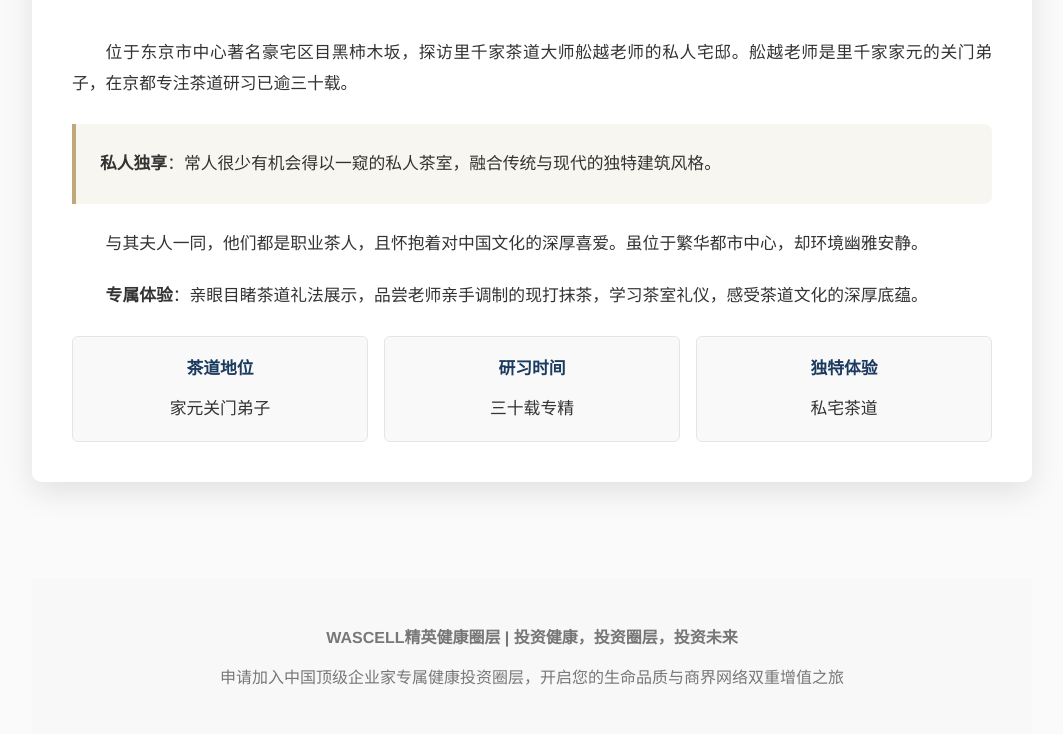
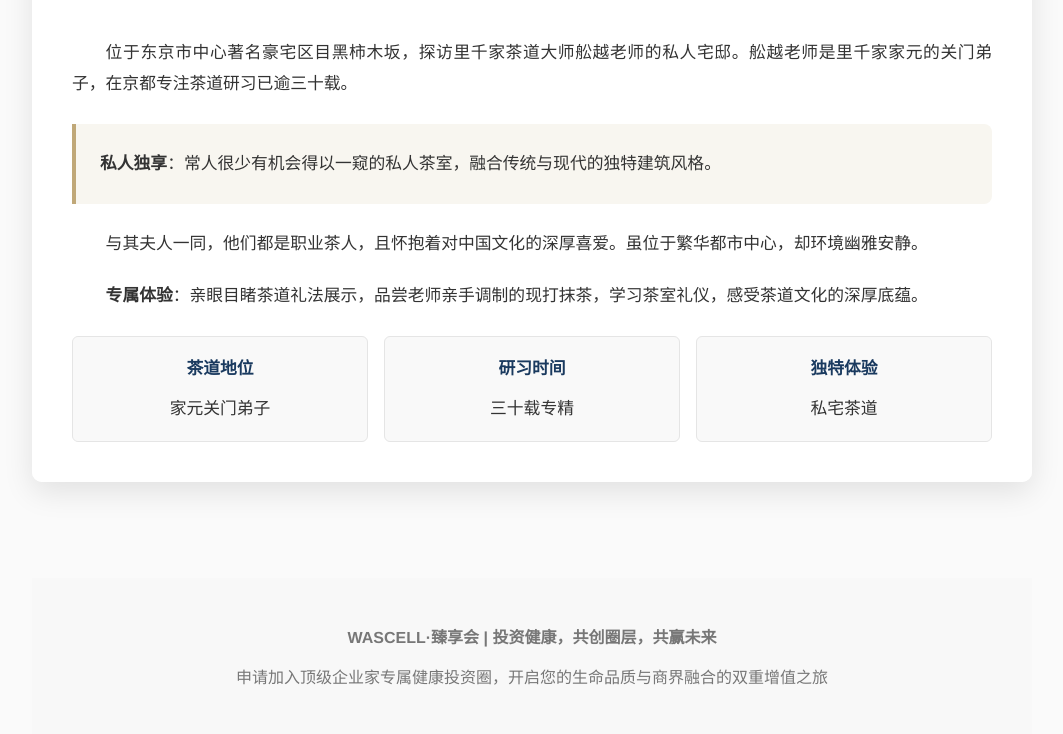
Before and after one commit to ronalzhang/wascell, a website: page index.html in a window 1280 px wide. Shown: the part 6290-7024 px from the top of the page, without its empty margins (108-1171 px from the left). Drawn offline with Linux system fonts and the light colour scheme.

Commit message:
更新: 2025-07-15 04:40:02

```diff
--- a/index.html
+++ b/index.html
@@ -670,8 +670,8 @@
     </div>
 
     <div class="footer">
-        <p><strong>WASCELL精英健康圈层 | 投资健康，投资圈层，投资未来</strong></p>
-        <p>申请加入中国顶级企业家专属健康投资圈层，开启您的生命品质与商界网络双重增值之旅</p>
+        <p><strong>WASCELL·臻享会 | 投资健康，共创圈层，共赢未来</strong></p>
+        <p>申请加入顶级企业家专属健康投资圈，开启您的生命品质与商界融合的双重增值之旅</p>
     </div>
 
 </body>
```
